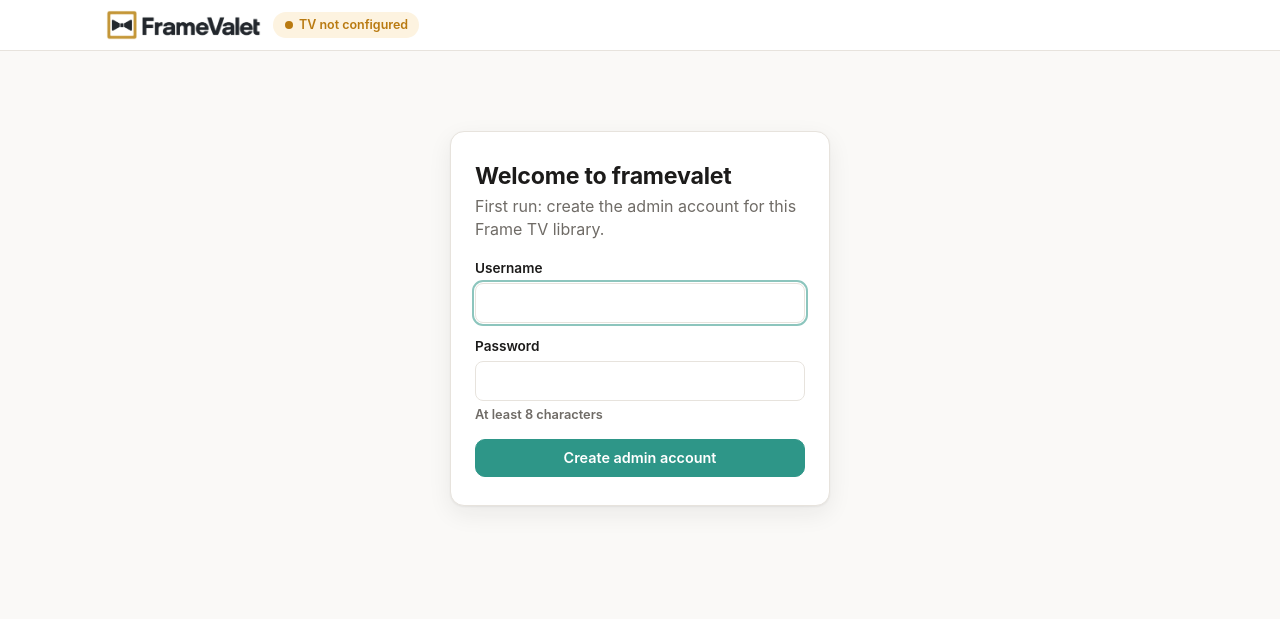
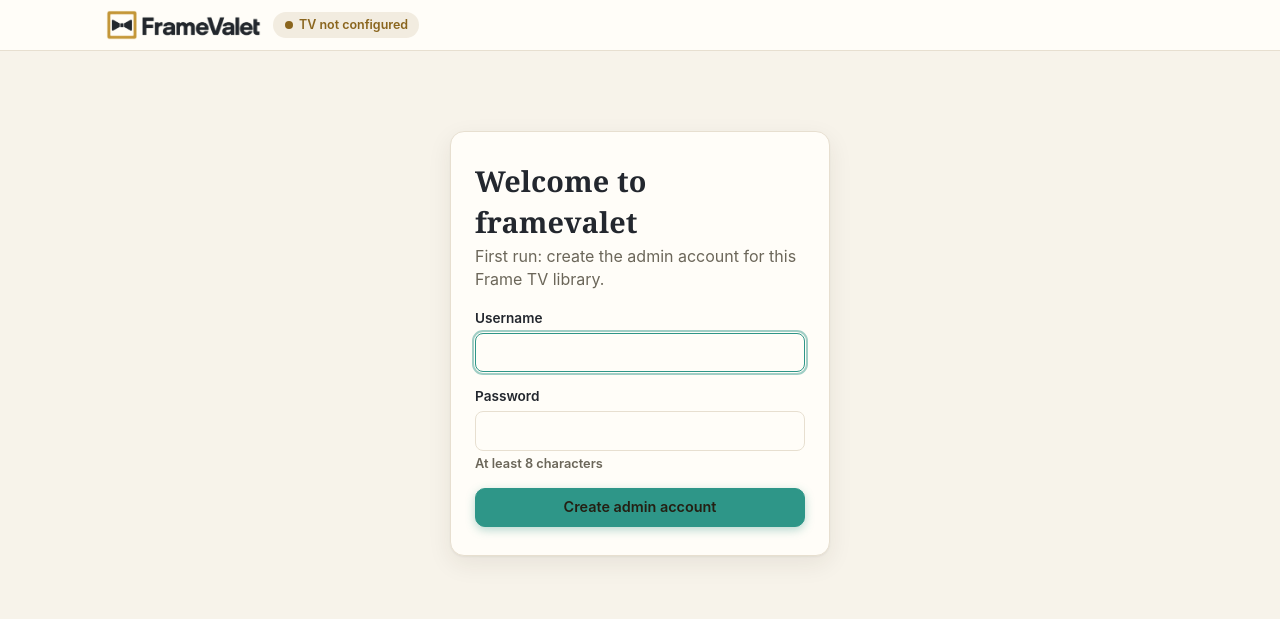
Before and after one commit to KD2PDL/framevalet, a FastAPI app: page /setup in a window 1280 px wide. Shown: the top 619 px of the page. Run offline with FastAPI, Linux system fonts and the light colour scheme; data comes from the database, SQL or seed files in the repository.

Commit message:
Valet theme: logo-derived palette, serif display, restrained motion
Cream/charcoal/gold tokens, staggered card entrances, overlay and
dropzone animation, toast notifications, reduced-motion opt-out.

Co-Authored-By: Claude Fable 5 <noreply@anthropic.com>
Claude-Session: https://claude.ai/code/session_01Wit6dUexw7enrhUW6txGMC

```diff
--- a/app/static/app.js
+++ b/app/static/app.js
@@ -2,6 +2,23 @@
 (() => {
   'use strict';
   const $ = (sel) => document.querySelector(sel);
+  const reduceMotion = window.matchMedia('(prefers-reduced-motion: reduce)').matches;
+
+  /* --------------------------------------------------------------- toasts */
+  const toastBox = $('#toasts');
+  const srLive = $('#srLive');
+  function toast(msg, kind = 'error') {
+    if (srLive) srLive.textContent = msg;
+    if (!toastBox) return;
+    const t = document.createElement('div');
+    t.className = `toast toast-${kind}`;
+    t.textContent = msg;
+    toastBox.appendChild(t);
+    setTimeout(() => {
+      t.classList.add('out');
+      setTimeout(() => t.remove(), 250);
+    }, 4000);
+  }
 
   async function post(url, body) {
     const res = await fetch(url, { method: 'POST', body });
@@ -16,6 +33,7 @@
   const fileInput = $('#fileInput');
   const uploadBtn = $('#uploadBtn');
   const uploadResults = $('#uploadResults');
+  const uploadProgress = $('#uploadProgress');
 
   async function sendFiles(files) {
     if (!files || !files.length) return;
@@ -23,6 +41,7 @@
     [...files].forEach((f) => fd.append('files', f));
     uploadBtn.disabled = true;
     uploadBtn.textContent = `Uploading ${files.length} photo${files.length > 1 ? 's' : ''}…`;
+    if (uploadProgress) uploadProgress.hidden = false;
     try {
       const data = await post('/upload', fd);
       uploadResults.hidden = false;
@@ -37,8 +56,9 @@
       });
       if (anyOk) setTimeout(() => location.reload(), 1500);
     } catch (e) {
-      alert(`Upload failed: ${e.message}`);
+      toast(`Upload failed: ${e.message}`);
     } finally {
+      if (uploadProgress) uploadProgress.hidden = true;
       uploadBtn.disabled = false;
       uploadBtn.textContent = 'Add photos';
     }
@@ -54,9 +74,17 @@
     dropZone.addEventListener('drop', (e) => sendFiles(e.dataTransfer.files));
   }
 
+  /* --------------------------------------------------- entrance stagger */
+  const grid = $('#photoGrid');
+  if (grid && !reduceMotion) {
+    [...grid.querySelectorAll('.card')].slice(0, 24)
+      .forEach((card, i) => card.style.setProperty('--d', `${i * 25}ms`));
+    grid.classList.add('enter');
+    setTimeout(() => grid.classList.remove('enter'), 1100);
+  }
+
   /* ------------------------------------------------------------- filters */
   const chips = $('#filterChips');
-  const grid = $('#photoGrid');
   if (chips && grid) {
     chips.addEventListener('click', (e) => {
       const chip = e.target.closest('.chip');
@@ -69,7 +97,25 @@
         if (f === 'external') show = source === 'external';
         else if (f === 'queued') show = status === 'queued' || status === 'processing';
         else if (f !== 'all') show = status === f;
-        card.hidden = !show;
+        if (show) {
+          card.classList.remove('f-out');
+          if (card.hidden) {
+            card.hidden = false;
+            if (!reduceMotion) {
+              card.classList.add('f-in');
+              card.addEventListener('animationend', () => card.classList.remove('f-in'), { once: true });
+            }
+          }
+        } else if (!card.hidden && !card.classList.contains('f-out')) {
+          if (reduceMotion) { card.hidden = true; return; }
+          card.classList.add('f-out');
+          setTimeout(() => {
+            if (card.classList.contains('f-out')) {
+              card.hidden = true;
+              card.classList.remove('f-out');
+            }
+          }, 150);
+        }
       });
     });
   }
@@ -98,11 +144,21 @@
       overlay.hidden = false;
       document.body.style.overflow = 'hidden';
     }
+    let closing = false;
     function close() {
-      overlay.hidden = true;
-      img.src = '';
-      current = null;
-      document.body.style.overflow = '';
+      if (overlay.hidden || closing) return;
+      const finish = () => {
+        overlay.classList.remove('closing');
+        overlay.hidden = true;
+        img.src = '';
+        current = null;
+        closing = false;
+        document.body.style.overflow = '';
+      };
+      if (reduceMotion) { finish(); return; }
+      closing = true;
+      overlay.classList.add('closing');
+      setTimeout(finish, 160);
     }
 
     grid.addEventListener('click', (e) => {
@@ -124,7 +180,7 @@
         btnDisplay.textContent = 'Now showing ✓';
         setTimeout(() => { btnDisplay.textContent = 'Show on TV now'; }, 2000);
       } catch (e) {
-        alert(e.message);
+        toast(e.message);
       } finally { btnDisplay.disabled = false; }
     });
 
@@ -134,10 +190,16 @@
       btnDelete.disabled = true;
       try {
         await post(`/photo/${current.dataset.id}/delete`);
-        current.remove();
+        const card = current;
+        if (reduceMotion) {
+          card.remove();
+        } else {
+          card.classList.add('removing');
+          setTimeout(() => card.remove(), 200);
+        }
         close();
       } catch (e) {
-        alert(e.message);
+        toast(e.message);
       } finally { btnDelete.disabled = false; }
     });
   }
@@ -155,9 +217,14 @@
         if (!res.ok) return;
         const s = await res.json();
         if (pill && pillText && s.tv) {
+          const wasOk = pill.classList.contains('pill-ok');
           pill.classList.toggle('pill-ok', !!s.tv.tv_ok);
           pill.classList.toggle('pill-warn', !s.tv.tv_ok);
           pillText.textContent = s.tv.tv_ok ? 'TV connected' : (s.tv.tv_error || 'TV not connected');
+          if (!wasOk && s.tv.tv_ok && !reduceMotion) {
+            pill.classList.add('pill-glow');
+            pill.addEventListener('animationend', () => pill.classList.remove('pill-glow'), { once: true });
+          }
         }
         if (s.counts) {
           const c = s.counts;
--- a/app/static/style.css
+++ b/app/static/style.css
@@ -1,22 +1,29 @@
-/* framevalet — light, clean, phone-first */
+/* framevalet — tailored cream & gold, phone-first */
 :root {
-  --accent: #2563eb; /* overridden inline in base.html from brand config */
-  --ink: #1c1b1a;
-  --ink-soft: #6f6b66;
-  --paper: #faf9f7;
-  --card: #ffffff;
-  --line: #e7e3dd;
-  --ok: #1e9e58;
-  --ok-bg: #e5f6ec;
-  --warn: #b97a10;
-  --warn-bg: #fdf3e0;
-  --bad: #d1403a;
-  --bad-bg: #fdeceb;
-  --ext: #2779bd;
-  --ext-bg: #e7f2fa;
+  --accent: #b8892f; /* overridden inline in base.html from brand config */
+  --accent-hover: color-mix(in srgb, var(--accent), black 12%);
+  --accent-deep: color-mix(in srgb, var(--accent), black 28%);
+  --accent-tint: color-mix(in srgb, var(--accent) 9%, transparent);
+  --ink: #23272e;
+  --ink-soft: #6b6659;
+  --paper: #f7f3ea;
+  --card: #fffdf8;
+  --line: #e7dfd0;
+  --ok: #2e6b4f;
+  --ok-bg: color-mix(in srgb, #2e6b4f 11%, var(--card));
+  --warn: #8a651d;
+  --warn-bg: color-mix(in srgb, #8a651d 11%, var(--card));
+  --bad: #a63d2f;
+  --bad-bg: color-mix(in srgb, #a63d2f 10%, var(--card));
+  --ext: #4a6785;
+  --ext-bg: color-mix(in srgb, #4a6785 11%, var(--card));
+  --queued: #6b6659;
   --radius: 10px;
-  --shadow: 0 1px 2px rgba(28, 27, 26, .06), 0 8px 24px rgba(28, 27, 26, .07);
+  --shadow: 0 1px 2px rgba(46, 38, 24, .05), 0 8px 24px rgba(46, 38, 24, .08);
+  --shadow-lift: 0 2px 4px rgba(46, 38, 24, .07), 0 14px 32px rgba(46, 38, 24, .12);
   --font: -apple-system, BlinkMacSystemFont, "Segoe UI", Helvetica, Arial, sans-serif;
+  --serif: ui-serif, 'Iowan Old Style', Georgia, serif;
+  --ease-out: cubic-bezier(.22, 1, .36, 1);
 }
 
 * { box-sizing: border-box; }
@@ -30,14 +37,18 @@ body {
   background: var(--paper);
 }
 img { max-width: 100%; display: block; }
-code { font-size: .9em; background: var(--line); padding: .1em .35em; border-radius: 4px; }
-h1 { font-size: 1.45rem; margin: 0 0 .25rem; letter-spacing: -.01em; }
-h2 { font-size: 1.15rem; margin: 2rem 0 .75rem; }
-h3 { font-size: 1rem; margin: 0 0 .5rem; }
-a { color: var(--accent); }
+code { font-size: .9em; background: color-mix(in srgb, var(--line) 55%, var(--card)); padding: .1em .35em; border-radius: 4px; }
+h1 { font-family: var(--serif); font-weight: 600; font-size: 1.8rem; margin: 0 0 .25rem; letter-spacing: .005em; }
+h2 { font-family: var(--serif); font-weight: 600; font-size: 1.35rem; margin: 2rem 0 .75rem; }
+h3 { font-size: 1rem; font-weight: 700; margin: 0 0 .5rem; }
+a { color: var(--accent-deep); }
 .muted { color: var(--ink-soft); }
 .hint { font-size: .8rem; color: var(--ink-soft); }
 [hidden] { display: none !important; }
+.sr-only {
+  position: absolute; width: 1px; height: 1px; padding: 0; margin: -1px;
+  overflow: hidden; clip: rect(0 0 0 0); white-space: nowrap; border: 0;
+}
 
 /* ---------------------------------------------------------------- header */
 .site-head {
@@ -110,20 +128,31 @@ a { color: var(--accent); }
   border-radius: var(--radius);
   padding: .5rem .9rem;
   cursor: pointer;
-  transition: filter .12s ease, background .12s ease;
+  transition: background .18s ease-out, box-shadow .18s ease-out,
+    border-color .18s ease-out, transform .12s ease-out;
 }
-.btn:hover { background: var(--paper); }
-.btn:active { filter: brightness(.95); }
-.btn-primary { background: var(--accent); border-color: var(--accent); color: #fff; }
-.btn-primary:hover { background: var(--accent); filter: brightness(1.08); }
-.btn-danger { background: var(--bad); border-color: var(--bad); color: #fff; }
-.btn-danger:hover { background: var(--bad); filter: brightness(1.08); }
+.btn:hover { background: color-mix(in srgb, var(--paper) 55%, var(--card)); }
+.btn:active { transform: scale(.98); }
+.btn:focus-visible { outline: 2px solid var(--accent); outline-offset: 2px; }
+.btn-primary {
+  background: var(--accent);
+  border-color: var(--accent);
+  color: #241f13;
+  box-shadow: 0 3px 10px color-mix(in srgb, var(--accent) 35%, transparent);
+}
+.btn-primary:hover {
+  background: var(--accent-hover);
+  border-color: var(--accent-hover);
+  box-shadow: 0 2px 5px color-mix(in srgb, var(--accent) 30%, transparent);
+}
+.btn-danger { background: var(--bad); border-color: var(--bad); color: #faf1e8; }
+.btn-danger:hover { background: color-mix(in srgb, var(--bad), black 12%); }
 .btn-ghost { background: transparent; border-color: transparent; color: var(--ink-soft); }
-.btn-ghost:hover { background: var(--line); color: var(--ink); }
+.btn-ghost:hover { background: color-mix(in srgb, var(--line) 55%, transparent); color: var(--ink); }
 .btn-sm { font-size: .8rem; padding: .35rem .65rem; }
 .btn-big { font-size: 1.05rem; padding: .8rem 1.6rem; }
 .btn-block { width: 100%; }
-.btn:disabled { opacity: .55; cursor: default; }
+.btn:disabled { opacity: .55; cursor: default; transform: none; }
 
 /* ---------------------------------------------------------------- auth */
 .auth-page { display: flex; justify-content: center; padding-top: 8vh; }
@@ -300,14 +380,60 @@ input:focus, select:focus, textarea:focus, .btn:focus-visible {
   height: 2.2rem;
   border: 0;
   border-radius: 50%;
-  background: rgba(255, 255, 255, .9);
+  background: rgba(255, 253, 248, .9);
   color: var(--ink);
   cursor: pointer;
+  transition: background .18s ease-out, transform .12s ease-out;
 }
-.overlay-imgwrap { background: #111; display: flex; align-items: center; justify-content: center; min-height: 200px; }
+.overlay-close:hover { background: var(--card); }
+.overlay-close:active { transform: scale(.94); }
+.overlay-close:focus-visible { outline: 2px solid var(--accent); outline-offset: 2px; }
+.overlay-imgwrap { background: #18140d; display: flex; align-items: center; justify-content: center; min-height: 200px; }
 .overlay-imgwrap img { max-height: 62vh; width: auto; max-width: 100%; object-fit: contain; }
 .overlay-meta { padding: .8rem 1rem 0; display: flex; flex-direction: column; gap: .1rem; font-size: .9rem; word-break: break-all; }
+.overlay-meta strong { font-family: var(--serif); font-size: 1.05rem; }
 .overlay-actions { display: flex; gap: .6rem; padding: .8rem 1rem 1rem; flex-wrap: wrap; }
+
+/* ---------------------------------------------------------------- toasts */
+.toasts {
+  position: fixed;
+  z-index: 100;
+  bottom: 1rem;
+  left: 50%;
+  transform: translateX(-50%);
+  display: flex;
+  flex-direction: column;
+  align-items: center;
+  gap: .5rem;
+  width: min(92vw, 24rem);
+  pointer-events: none;
+}
+@media (min-width: 700px) {
+  .toasts { bottom: auto; left: auto; transform: none; top: 4rem; right: 1rem; align-items: flex-end; }
+}
+.toast {
+  font-size: .88rem;
+  font-weight: 600;
+  border-radius: var(--radius);
+  padding: .6rem .9rem;
+  box-shadow: var(--shadow-lift);
+  max-width: 100%;
+  animation: toast-in .25s var(--ease-out) both;
+}
+.toast.out { animation: toast-out .2s ease-out forwards; }
+.toast-success { background: var(--accent); color: #241f13; }
+.toast-error { background: var(--bad); color: #faf1e8; }
+@keyframes toast-in {
+  from { opacity: 0; transform: translateY(10px); }
+  to { opacity: 1; transform: none; }
+}
+@keyframes toast-out {
+  to { opacity: 0; transform: translateY(6px); }
+}
+@keyframes rise-in {
+  from { opacity: 0; transform: translateY(8px); }
+  to { opacity: 1; transform: none; }
+}
 
 /* ---------------------------------------------------------------- doctor */
 .checklist { list-style: none; margin: 0 0 1.25rem; padding: 0; display: flex; flex-direction: column; gap: .5rem; }
--- a/app/templates/base.html
+++ b/app/templates/base.html
@@ -40,5 +40,7 @@
 <main class="wrap">
 {% block content %}{% endblock %}
 </main>
+<div class="toasts" id="toasts" aria-hidden="true"></div>
+<div class="sr-only" id="srLive" aria-live="polite"></div>
 </body>
 </html>
--- a/app/templates/grid.html
+++ b/app/templates/grid.html
@@ -6,6 +6,7 @@
   <input type="file" id="fileInput" multiple accept="image/*,.heic,.heif" hidden>
   <button type="button" class="btn btn-primary btn-big" id="uploadBtn">Add photos</button>
   <p class="upload-hint">or drag pictures here. They go straight to the Frame</p>
+  <div class="upload-progress" id="uploadProgress" hidden><div class="upload-progress-bar"></div></div>
   <ul class="upload-results" id="uploadResults" hidden></ul>
 </section>
 {% endif %}
```
Also changed, not shown: other parts of app/static/style.css (+82 -12 lines).
